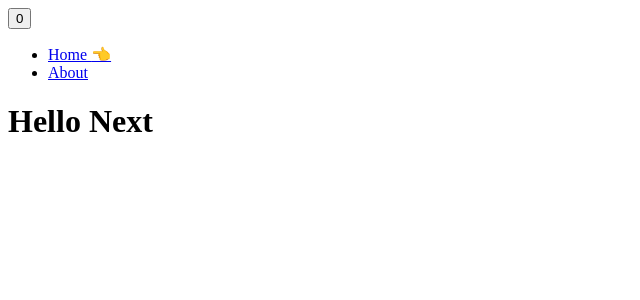
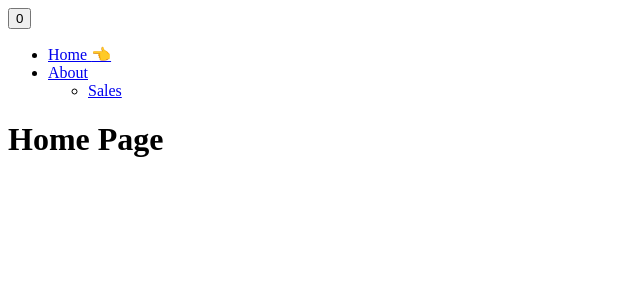
Before and after one commit to choewy/nextjs-14-prac, a Next.js app: page / in a window 1280 px wide. Shown: the top 300 px of the page, without its empty margins (0-640 px from the left). Built offline with nearby package versions, Linux system fonts and the light colour scheme.

Commit message:
feature/route groups, metadata

```diff
--- a/app/about/layout.tsx
+++ b/app/(home)/page.tsx
@@ -1,10 +1,13 @@
-export default function AboutLayout({
-  children,
-}: Readonly<{ children: React.ReactNode }>) {
+import { Metadata } from 'next';
+
+export const metadata: Metadata = {
+  title: 'Home',
+};
+
+export default function HomePage() {
   return (
     <div>
-      <h1>this is about page</h1>
-      {children}
+      <h1>Home Page</h1>
     </div>
   );
 }
--- a/app/layout.tsx
+++ b/app/layout.tsx
@@ -1,7 +1,11 @@
+import { Metadata } from 'next';
 import Navigation from '../components/navigation';
 
-export const metadata = {
-  title: 'Next.js',
+export const metadata: Metadata = {
+  title: {
+    template: '%s | Next.js 14 Lecture',
+    default: 'Loading...',
+  },
   description: 'Generated by Next.js',
 };
 
--- a/app/page.tsx
+++ /dev/null
@@ -1,7 +0,0 @@
-export default function App() {
-  return (
-    <div>
-      <h1>Hello Next</h1>
-    </div>
-  );
-}
--- a/components/navigation.tsx
+++ b/components/navigation.tsx
@@ -25,6 +25,13 @@ export default function Navigation() {
           <Link href={PageStaticPath.About}>
             About {hereIcon(PageStaticPath.About)}
           </Link>
+          <ul>
+            <li>
+              <Link href={PageStaticPath.Sales}>
+                Sales {hereIcon(PageStaticPath.Sales)}
+              </Link>
+            </li>
+          </ul>
         </li>
       </ul>
     </nav>
--- a/constants/enums.ts
+++ b/constants/enums.ts
@@ -1,4 +1,5 @@
 export enum PageStaticPath {
   Home = '/',
   About = '/about',
+  Sales = '/about/sales',
 }
```
Also changed, not shown: 1 other file (tests, documents, lock files or other folders).
